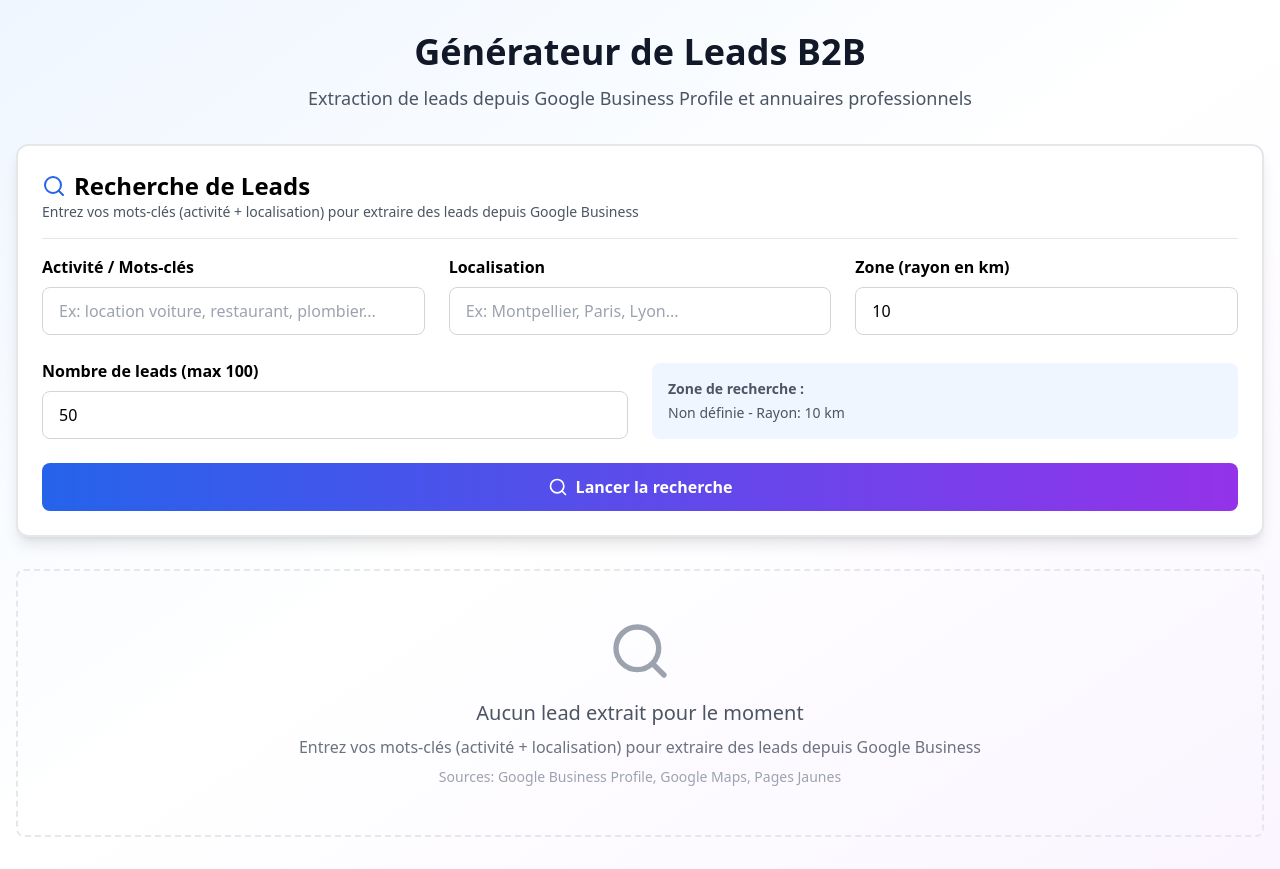
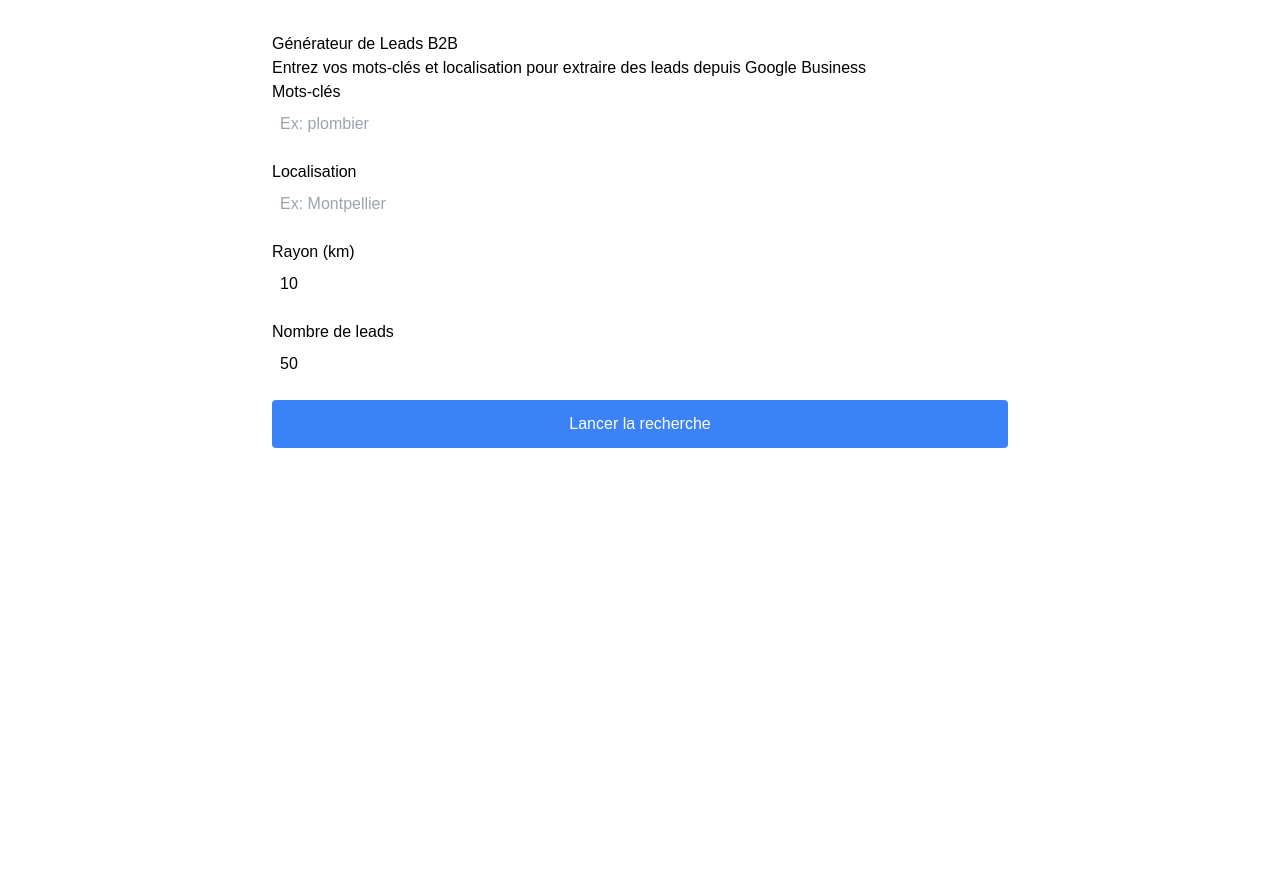
Before and after one commit to sefyudu34-eng/lead-scraper, a Next.js app: page / in a window 1280 px wide. After the commit the page ends 800 px from the top, so only its background shows below. Built offline with nearby package versions, Linux system fonts and the light colour scheme.

Commit message:
Update index.tsx

```diff
--- a/pages/index.tsx
+++ b/pages/index.tsx
@@ -1,5 +1,4 @@
 import React, { useState } from 'react';
-import { Loader2, Search, Download, Mail, Phone, MapPin, Globe, AlertCircle } from 'lucide-react';
 
 interface Lead {
   id: string;
@@ -21,24 +20,18 @@ export default function LeadScraperApp() {
   const [leads, setLeads] = useState<Lead[]>([]);
   const [isLoading, setIsLoading] = useState(false);
   const [error, setError] = useState('');
-  const [searchFilter, setSearchFilter] = useState('');
 
   const scrapLeads = async () => {
-    if (!keywords.trim()) {
-      setError('Veuillez entrer des mots-clés de recherche');
+    if (!keywords.trim() || !location.trim()) {
+      setError('Mots-clés et localisation requis');
       return;
     }
-    if (!location.trim()) {
-      setError('Veuillez entrer une localisation');
-      return;
-    }
-
     setIsLoading(true);
     setError('');
     setLeads([]);
 
     try {
-      const systemPrompt = `Tu es un expert en web scraping et extraction de leads B2B à partir de Google Business Profile.`;
+      const systemPrompt = `Tu es un expert en extraction de leads B2B depuis Google Business Profile.`;
       const userPrompt = `Extrais ${maxLeads} leads pour "${keywords}" à "${location}" (rayon ${radius} km)`;
 
       const response = await fetch('https://llm.blackbox.ai/chat/completions', {
@@ -76,244 +69,95 @@ export default function LeadScraperApp() {
     }
   };
 
-  const exportToCSV = () => {
-    const headers = ['Entreprise', 'Téléphone', 'Email', 'Adresse', 'Site Web', 'Google Maps', 'Catégorie', 'Qualité'];
-    const csvContent = [
-      headers.join(','),
-      ...leads.map(lead =>
-        [lead.company, lead.phone, lead.email, lead.address, lead.website, lead.googleMapsUrl, lead.category, lead.quality]
-          .map(field => `"${field}"`)
-          .join(',')
-      )
-    ].join('\n');
-    const blob = new Blob([csvContent], { type: 'text/csv;charset=utf-8;' });
-    const link = document.createElement('a');
-    link.href = URL.createObjectURL(blob);
-    link.download = `leads_${keywords.replace(/\s+/g, '_')}_${Date.now()}.csv`;
-    link.click();
-  };
+  return (
+    <div style={{ fontFamily: 'Arial, sans-serif', maxWidth: 800, margin: '0 auto', padding: 32 }}>
+      <h1>Générateur de Leads B2B</h1>
+      <p>Entrez vos mots-clés et localisation pour extraire des leads depuis Google Business</p>
 
-  const exportToJSON = () => {
-    const jsonContent = JSON.stringify(leads, null, 2);
-    const blob = new Blob([jsonContent], { type: 'application/json' });
-    const link = document.createElement('a');
-    link.href = URL.createObjectURL(blob);
-    link.download = `leads_${keywords.replace(/\s+/g, '_')}_${Date.now()}.json`;
-    link.click();
-  };
-
-  const filteredLeads = leads.filter(lead =>
-    searchFilter === '' ||
-    lead.company.toLowerCase().includes(searchFilter.toLowerCase()) ||
-    lead.category.toLowerCase().includes(searchFilter.toLowerCase()) ||
-    lead.email.toLowerCase().includes(searchFilter.toLowerCase())
-  );
-
-  const getQualityColor = (quality: string) => {
-    switch (quality) {
-      case 'high': return 'text-green-600 bg-green-50 border-green-200';
-      case 'medium': return 'text-yellow-600 bg-yellow-50 border-yellow-200';
-      case 'low': return 'text-orange-600 bg-orange-50 border-orange-200';
-      default: return 'text-gray-600 bg-gray-50 border-gray-200';
-    }
-  };
-
-  const getQualityLabel = (quality: string) => {
-    switch (quality) {
-      case 'high': return 'Haute';
-      case 'medium': return 'Moyenne';
-      case 'low': return 'Faible';
-      default: return quality;
-    }
-  };
-
-  return (
-    <div className="min-h-screen bg-gradient-to-br from-blue-50 via-white to-purple-50">
-      <div className="container mx-auto px-4 py-8 max-w-7xl">
-        <div className="text-center mb-8">
-          <h1 className="text-4xl font-bold text-gray-900 mb-3">Générateur de Leads B2B</h1>
-          <p className="text-lg text-gray-600">Extraction de leads depuis Google Business Profile et annuaires professionnels</p>
-        </div>
-
-        <div className="mb-8 shadow-lg border-2 border-gray-200 rounded-xl bg-white p-6">
-          <div className="border-b pb-4 mb-4">
-            <h2 className="text-2xl font-bold flex items-center gap-2">
-              <Search className="w-6 h-6 text-blue-600" />
-              Recherche de Leads
-            </h2>
-            <p className="text-sm text-gray-600">Entrez vos mots-clés (activité + localisation) pour extraire des leads depuis Google Business</p>
-          </div>
-
-          <div className="grid gap-6 md:grid-cols-2 lg:grid-cols-3">
-            <div>
-              <label className="block text-base font-semibold mb-2">Activité / Mots-clés</label>
+      <div style={{ marginBottom: 16 }}>
+        <label>Mots-clés</label><br />
         <input
-                className="w-full h-12 px-4 border border-gray-300 rounded-lg text-base focus:outline-none focus:ring-2 focus:ring-blue-500"
-                placeholder="Ex: location voiture, restaurant, plombier..."
+          style={{ width: '100%', padding: 8, fontSize: 16 }}
+          placeholder="Ex: plombier"
           value={keywords}
           onChange={(e) => setKeywords(e.target.value)}
           disabled={isLoading}
         />
       </div>
 
-            <div>
-              <label className="block text-base font-semibold mb-2">Localisation</label>
+      <div style={{ marginBottom: 16 }}>
+        <label>Localisation</label><br />
         <input
-                className="w-full h-12 px-4 border border-gray-300 rounded-lg text-base focus:outline-none focus:ring-2 focus:ring-blue-500"
-                placeholder="Ex: Montpellier, Paris, Lyon..."
+          style={{ width: '100%', padding: 8, fontSize: 16 }}
+          placeholder="Ex: Montpellier"
           value={location}
           onChange={(e) => setLocation(e.target.value)}
           disabled={isLoading}
         />
       </div>
 
-            <div>
-              <label className="block text-base font-semibold mb-2">Zone (rayon en km)</label>
+      <div style={{ marginBottom: 16 }}>
+        <label>Rayon (km)</label><br />
         <input
           type="number"
           min="1"
           max="100"
-                className="w-full h-12 px-4 border border-gray-300 rounded-lg text-base focus:outline-none focus:ring-2 focus:ring-blue-500"
+          style={{ width: '100%', padding: 8, fontSize: 16 }}
           value={radius}
           onChange={(e) => setRadius(Math.min(100, Math.max(1, parseInt(e.target.value) || 10)))}
           disabled={isLoading}
         />
       </div>
-          </div>
 
-          <div className="grid gap-6 md:grid-cols-2 mt-6">
-            <div>
-              <label className="block text-base font-semibold mb-2">Nombre de leads (max 100)</label>
+      <div style={{ marginBottom: 16 }}>
+        <label>Nombre de leads</label><br />
         <input
           type="number"
           min="1"
           max="100"
-                className="w-full h-12 px-4 border border-gray-300 rounded-lg text-base focus:outline-none focus:ring-2 focus:ring-blue-500"
+          style={{ width: '100%', padding: 8, fontSize: 16 }}
           value={maxLeads}
           onChange={(e) => setMaxLeads(Math.min(100, Math.max(1, parseInt(e.target.value) || 1)))}
           disabled={isLoading}
         />
       </div>
-            <div className="flex items-end">
-              <div className="text-sm text-gray-600 bg-blue-50 p-4 rounded-lg w-full">
-                <p className="font-semibold mb-1">Zone de recherche :</p>
-                <p>{location || 'Non définie'} - Rayon: {radius} km</p>
-              </div>
-            </div>
-          </div>
 
-          {error && (
-            <div className="mt-4 p-4 bg-red-50 border border-red-200 rounded-lg flex items-start gap-3">
-              <AlertCircle className="w-5 h-5 text-red-600 mt-0.5 flex-shrink-0" />
-              <p className="text-red-800">{error}</p>
-            </div>
-          )}
+      {error && <p style={{ color: 'red' }}>{error}</p>}
 
-          <div className="mt-6">
       <button
         onClick={scrapLeads}
         disabled={isLoading}
-              className="w-full h-12 text-base font-semibold bg-gradient-to-r from-blue-600 to-purple-600 text-white rounded-lg hover:from-blue-700 hover:to-purple-700 disabled:opacity-50 flex items-center justify-center gap-2"
+        style={{
+          width: '100%',
+          padding: 12,
+          fontSize: 16,
+          backgroundColor: '#3b82f6',
+          color: '#fff',
+          border: 'none',
+          borderRadius: 4,
+          cursor: 'pointer'
+        }}
       >
-              {isLoading ? (
-                <>
-                  <Loader2 className="w-5 h-5 animate-spin" />
-                  Recherche en cours...
-                </>
-              ) : (
-                <>
-                  <Search className="w-5 h-5" />
-                  Lancer la recherche
-                </>
-              )}
+        {isLoading ? 'Chargement...' : 'Lancer la recherche'}
       </button>
-          </div>
-        </div>
 
       {leads.length > 0 && (
-          <>
-            <div className="mb-6 flex flex-col sm:flex-row gap-4 items-center justify-between">
-              <input
-                placeholder="Filtrer les résultats..."
-                value={searchFilter}
-                onChange={(e) => setSearchFilter(e.target.value)}
-                className="w-full sm:w-1/3 h-11 px-4 border border-gray-300 rounded-lg"
-              />
-              <div className="flex gap-3">
-                <button
-                  onClick={exportToCSV}
-                  className="h-11 px-4 border border-gray-300 rounded-lg flex items-center gap-2 hover:bg-gray-50"
-                >
-                  <Download className="w-4 h-4" /> CSV
-                </button>
-                <button
-                  onClick={exportToJSON}
-                  className="h-11 px-4 border border-gray-300 rounded-lg flex items-center gap-2 hover:bg-gray-50"
-                >
-                  <Download className="w-4 h-4" /> JSON
-                </button>
-              </div>
-            </div>
-
-            <div className="mb-4 p-4 bg-blue-50 border border-blue-200 rounded-lg">
-              <p className="text-blue-900 font-semibold">
-                {filteredLeads.length} lead{filteredLeads.length > 1 ? 's' : ''} trouvé{filteredLeads.length > 1 ? 's' : ''}
-                {searchFilter && ` (${leads.length} total)`}
-              </p>
-            </div>
-
-            <div className="grid gap-4 md:grid-cols-2 lg:grid-cols-3">
-              {filteredLeads.map((lead) => (
-                <div key={lead.id} className="border rounded-lg shadow p-4 bg-white hover:shadow-lg transition">
-                  <div className="flex items-start justify-between mb-2">
-                    <h3 className="text-lg font-bold leading-tight">{lead.company}</h3>
-                    <span className={`px-2 py-1 rounded-full text-xs font-semibold border ${getQualityColor(lead.quality)}`}>
-                      {getQualityLabel(lead.quality)}
-                    </span>
-                  </div>
-                  <p className="text-sm text-gray-600 mb-3">{lead.category}</p>
-
-                  <div className="space-y-2 text-sm">
-                    <div className="flex items-start gap-2">
-                      <Phone className="w-4 h-4 text-blue-600 mt-1" />
-                      <a href={`tel:${lead.phone}`} className="hover:text-blue-600">{lead.phone}</a>
-                    </div>
-                    <div className="flex items-start gap-2">
-                      <Mail className="w-4 h-4 text-blue-600 mt-1" />
-                      <a href={`mailto:${lead.email}`} className="hover:text-blue-600 break-all">{lead.email}</a>
-                    </div>
-                    <div className="flex items-start gap-2">
-                      <MapPin className="w-4 h-4 text-blue-600 mt-1" />
-                      <p className="text-gray-600 line-clamp-2">{lead.address}</p>
-                    </div>
-                    <div className="flex items-start gap-2">
-                      <Globe className="w-4 h-4 text-blue-600 mt-1" />
-                      <a href={lead.website} target="_blank" rel="noopener noreferrer" className="hover:text-blue-600 break-all">
-                        {lead.website}
-                      </a>
-                    </div>
-                    <div className="flex items-start gap-2">
-                      <MapPin className="w-4 h-4 text-green-600 mt-1" />
-                      <a href={lead.googleMapsUrl} target="_blank" rel="noopener noreferrer" className="hover:text-green-600 font-semibold">
-                        Voir sur Google Maps
-                      </a>
-                    </div>
-                  </div>
+        <div style={{ marginTop: 32 }}>
+          <h2>Résultats ({leads.length})</h2>
+          {leads.map((lead) => (
+            <div key={lead.id} style={{ border: '1px solid #ccc', padding: 12, marginBottom: 12, borderRadius: 4 }}>
+              <h3>{lead.company}</h3>
+              <p><strong>Catégorie :</strong> {lead.category}</p>
+              <p><strong>Téléphone :</strong> {lead.phone}</p>
+              <p><strong>Email :</strong> {lead.email}</p>
+              <p><strong>Adresse :</strong> {lead.address}</p>
+              <p><strong>Site :</strong> <a href={lead.website} target="_blank" rel="noopener noreferrer">{lead.website}</a></p>
+              <p><strong>Google Maps :</strong> <a href={lead.googleMapsUrl} target="_blank" rel="noopener noreferrer">Voir</a></p>
+              <p><strong>Qualité :</strong> {lead.quality}</p>
             </div>
           ))}
         </div>
-          </>
       )}
-
-        {!isLoading && leads.length === 0 && (
-          <div className="text-center py-12 border-2 border-dashed rounded-lg">
-            <Search className="w-16 h-16 text-gray-400 mx-auto mb-4" />
-            <p className="text-xl text-gray-600 mb-2">Aucun lead extrait pour le moment</p>
-            <p className="text-gray-500">Entrez vos mots-clés (activité + localisation) pour extraire des leads depuis Google Business</p>
-            <p className="text-sm text-gray-400 mt-2">Sources: Google Business Profile, Google Maps, Pages Jaunes</p>
-          </div>
-        )}
-      </div>
     </div>
   );
 }
```
Lines whose indentation alone changed are shown as unchanged.
